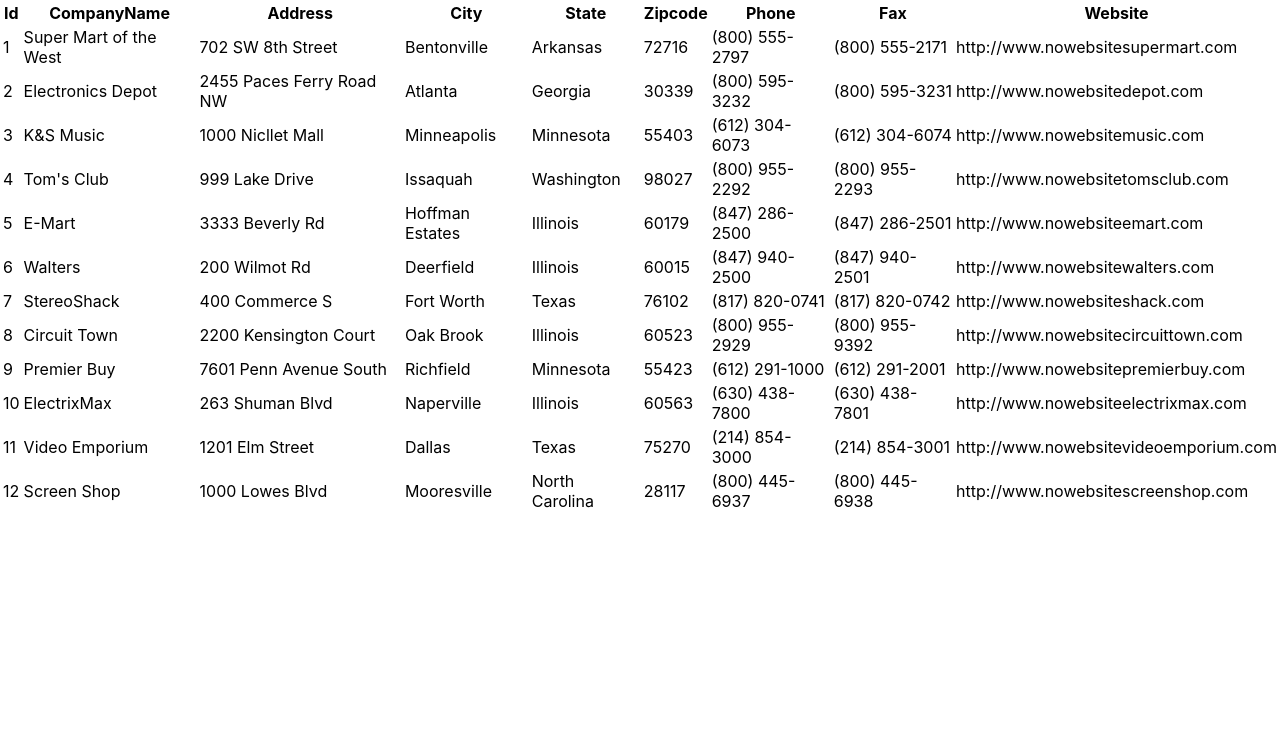
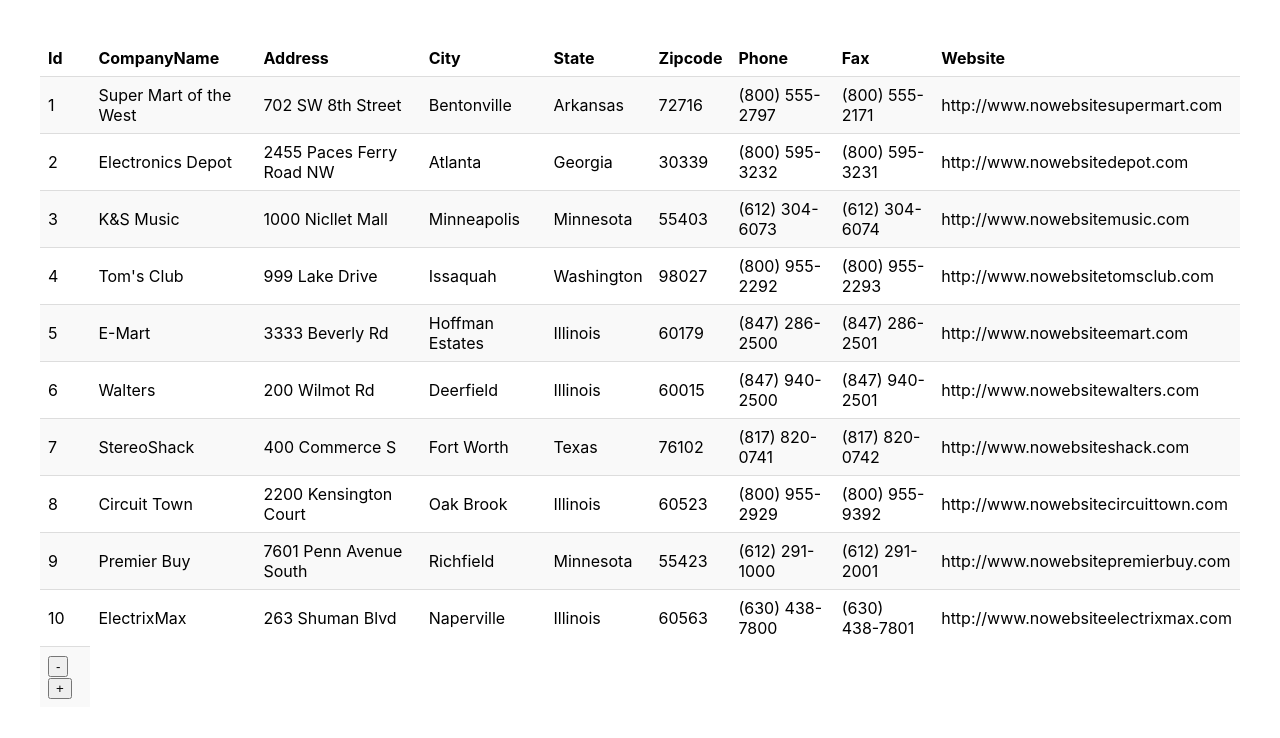
Before and after one commit to christek/simple-grid, a React (Create React App) app: page / in a window 1280 px wide. Shown: the top 738 px of the page. Built offline with nearby package versions, Linux system fonts and the light colour scheme; data requests are answered from the project's data file.

Commit message:
styling table, basic pagination working with async error

```diff
--- a/package.json
+++ b/package.json
@@ -5,7 +5,8 @@
   "dependencies": {
     "react": "^16.8.4",
     "react-dom": "^16.8.4",
-    "react-scripts": "2.1.8"
+    "react-scripts": "2.1.8",
+    "styled-components": "^4.1.3"
   },
   "scripts": {
     "start": "react-scripts start",
--- a/src/App.css
+++ b/src/App.css
@@ -1,32 +1,3 @@
 .App {
-  /*text-align: center;*/
+  padding: 40px;
 }
-
-.App-logo {
-  animation: App-logo-spin infinite 20s linear;
-  height: 40vmin;
-  pointer-events: none;
-}
-
-.App-header {
-  background-color: #282c34;
-  display: flex;
-  flex-direction: column;
-  align-items: center;
-  justify-content: center;
-  font-size: calc(10px + 2vmin);
-  color: white;
-}
-
-.App-link {
-  color: #61dafb;
-}
-
-@keyframes App-logo-spin {
-  from {
-    transform: rotate(0deg);
-  }
-  to {
-    transform: rotate(360deg);
-  }
-}
--- /dev/null
+++ b/src/Grid.css
@@ -0,0 +1,15 @@
+table {
+    border-spacing: 0;
+}
+
+tr:nth-child(even) {background: #f9f9f9}
+
+th {
+    text-align: left;
+    padding: 8px;
+}
+
+td {
+    border-top: 1px solid #ddd;
+    padding: 8px;
+}
--- a/src/Grid.js
+++ b/src/Grid.js
@@ -1,4 +1,5 @@
 import React, { Component } from 'react';
+import './Grid.css';
 
 export default class Grid extends React.Component {
     constructor(props) {
@@ -6,12 +7,21 @@
       this.state = {
         error: null,
         isLoaded: false,
-        items: []
+        items: [],
+        page: 1,
       };
+
+      this.incrementPagination = this.incrementPagination.bind(this);
+      this.decrementPagination = this.decrementPagination.bind(this);
+      this.fetchData = this.fetchData.bind(this);
     }
 
-    componentDidMount() {
-      fetch("http://localhost:3004/data")
+    fetchData() {
+      console.log(this.state.page);
+      fetch(`http://localhost:3004/data?_page=${this.state.page}`).then((res) => {
+        console.log(this.state.page);
+        return res;
+      })
       .then(res => res.json())
       .then(
         (result) => {
@@ -29,7 +39,24 @@
             error
           });
         }
-        )
+      ).then(() => {
+        console.log('done fetching');
+      })
+    }
+
+    incrementPagination() {
+      this.setState({page: this.state.page+1});
+      console.log('set state done');
+      this.fetchData();
+    }
+
+    decrementPagination() {
+      this.setState({page: this.state.page-1});
+      this.fetchData();
+    }
+
+    componentDidMount() {
+      this.fetchData();
     }
 
     render() {
@@ -51,6 +78,12 @@
                 {Object.keys(item).map(key => (<td>{item[key]}</td>))}
               </tr>
             ))}
+            <tr>
+               <td>
+                 <input type="button" name="name" value="-" onClick={this.decrementPagination} />
+                 <input type="button" name="name" value="+" onClick={this.incrementPagination} />
+               </td>
+            </tr>
           </table>
         );
       }
```
Also changed, not shown: 1 other file (tests, documents, lock files or other folders). Lines whose indentation alone changed are shown as unchanged.
